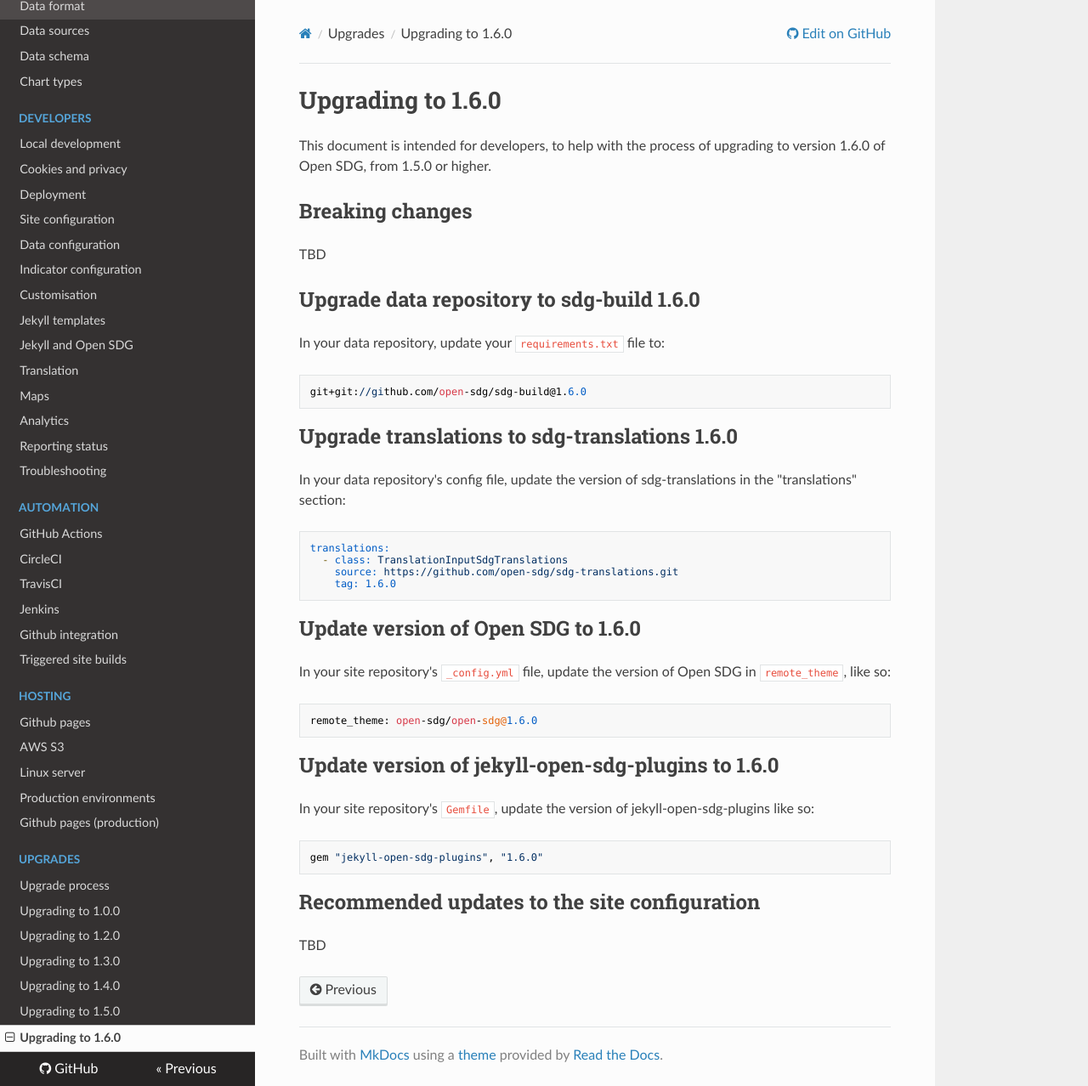
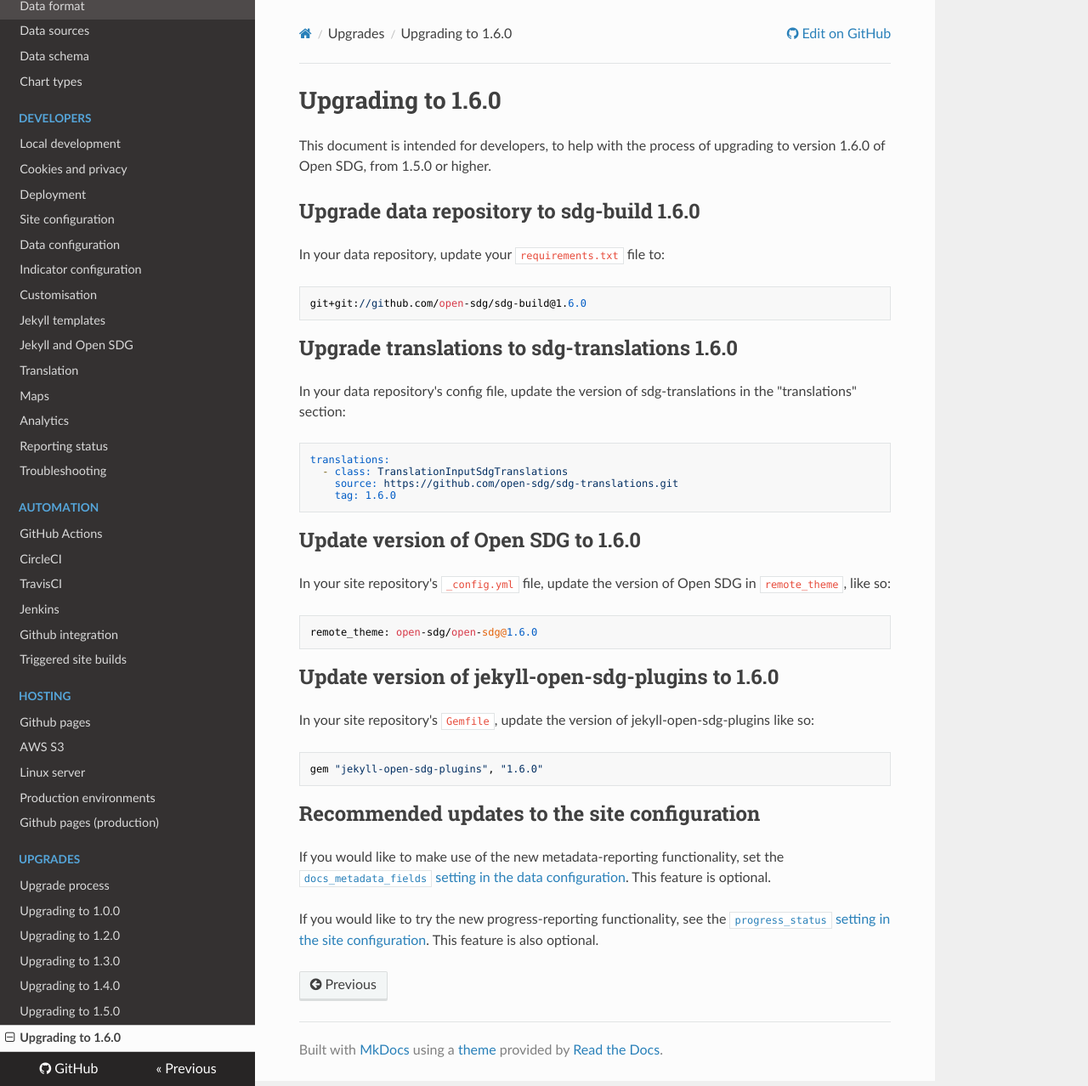
Before and after one commit to open-sdg/open-sdg, an MkDocs documentation site: the page built from docs/upgrades/upgrading-1-6-0.md, in a window 1280 px wide and 1278 px high. Shown: the whole window at 85% size. Built offline with MkDocs 1.6.1, drawn with Linux system fonts in a browser that asks for light colours; nearby versions of some CDN libraries; old or Windows-style settings are respelled for this version of MkDocs.

Commit message:
No breaking changes, and some recommendations

```diff
--- a/docs/upgrades/upgrading-1-6-0.md
+++ b/docs/upgrades/upgrading-1-6-0.md
@@ -1,10 +1,6 @@
 <h1>Upgrading to 1.6.0</h1>
 
 This document is intended for developers, to help with the process of upgrading to version 1.6.0 of Open SDG, from 1.5.0 or higher.
-
-## Breaking changes
-
-TBD
 
 ## Upgrade data repository to sdg-build 1.6.0
 
@@ -43,4 +39,6 @@
 
 ## Recommended updates to the site configuration
 
-TBD
+If you would like to make use of the new metadata-reporting functionality, set the [`docs_metadata_fields` setting in the data configuration](https://open-sdg.readthedocs.io/en/latest/data-configuration/#docs_metadata_fields). This feature is optional.
+
+If you would like to try the new progress-reporting functionality, see the [`progress_status` setting in the site configuration](https://open-sdg.readthedocs.io/en/latest/configuration/#accessible_tabs). This feature is also optional.
```
